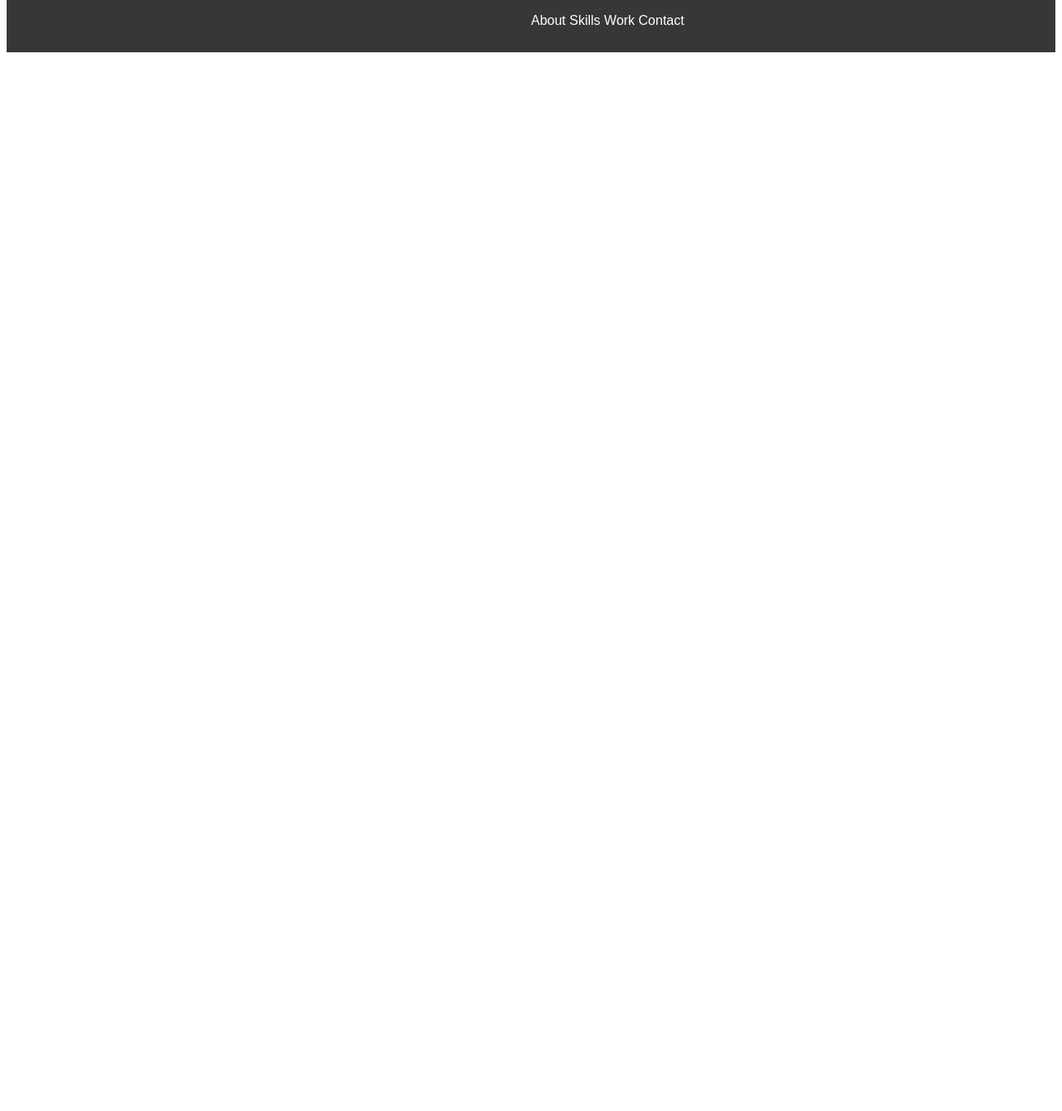
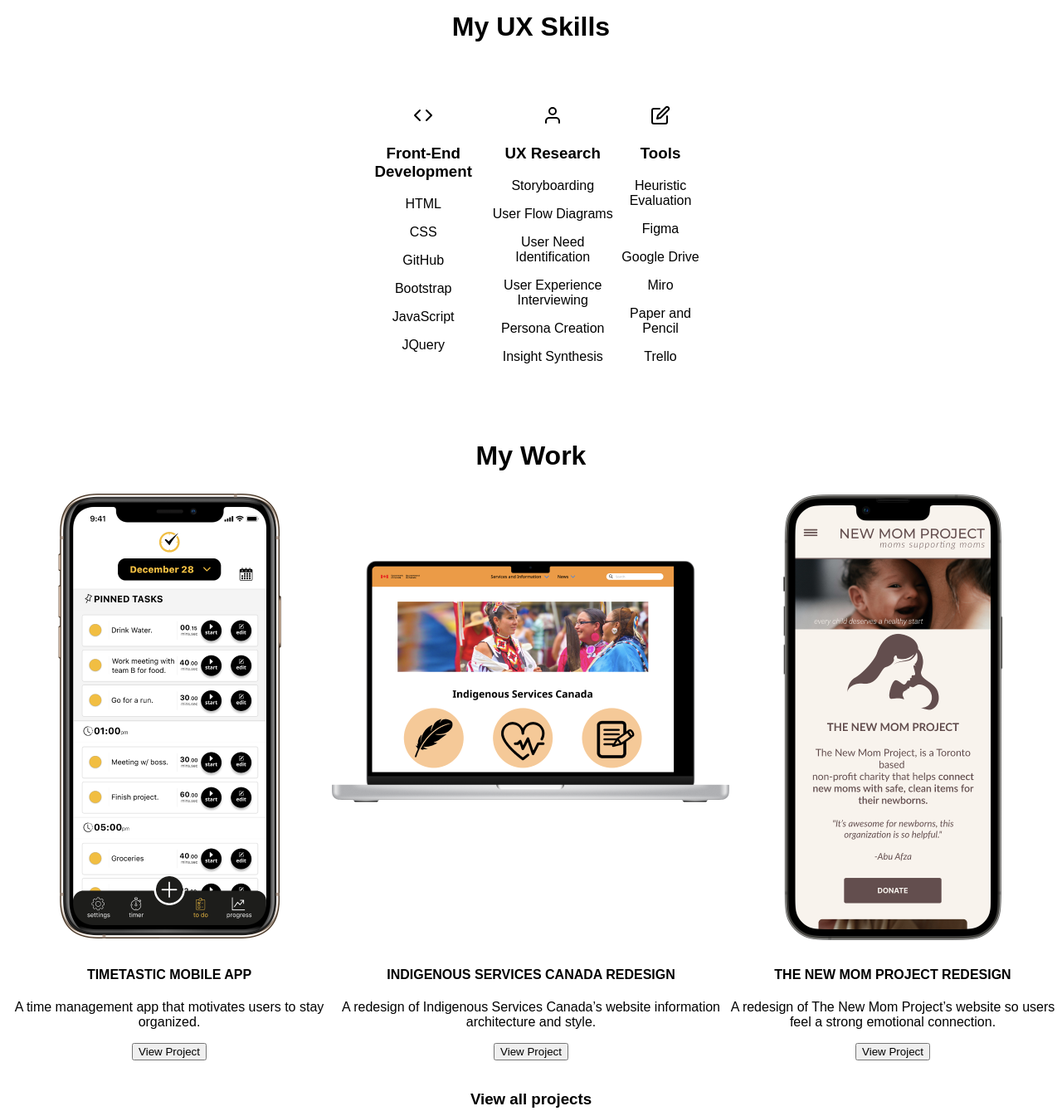
Before and after one commit to fayeounkham/UX_UI_HW_18, a plain HTML site: page index.html in a window 1280 px wide. Shown: the part 800-2139 px from the top of the page at 83% size. Before the commit the page ends 871 px from the top, so only its background shows below. Drawn offline with Linux system fonts and the light colour scheme.

Commit message:
Homework 18 Done

```diff
--- a/css/style.css
+++ b/css/style.css
@@ -67,3 +67,78 @@
 h1 {
     font-size: xx-large;
 }
+
+.flexContainer {
+    display: flex;
+    width: 33%;
+    margin: auto;
+    padding: 50px;
+}
+
+.workGrid {
+    display: grid;
+    grid-template-rows: 350px 350px;
+    grid-template-columns: 1fr 1fr 1fr;
+    grid-template-areas:
+    "timetasticImg iscImg nmpImg"
+    "timetastic isc nmp";
+}
+
+#timetasticImg {
+    grid-area: timetasticImg;
+}
+
+#timetastic {
+    grid-area: timetastic;
+}
+
+#iscImg {
+    grid-area: iscImg;
+    margin-top: 80px;
+}
+
+#isc {
+    grid-area: isc;
+}
+
+#nmpImg {
+    grid-area: nmpImg;
+}
+
+#nmp {
+    grid-area: nmp;
+}
+
+.mySkills {
+    font-family: Arial, Helvetica, sans-serif;
+    text-align: center;
+}
+
+.myWork {
+    font-family: Arial, Helvetica, sans-serif;
+    text-align: center;
+}
+
+#timetastic, #isc, #nmp {
+    padding-top: 200px;
+}
+
+@media only screen and (max-width: 600px) {
+    .flexContainer {
+        flex-direction: column;
+    }
+    .myWork {
+        width: 100%;
+    }
+    .workGrid {
+        grid-template-rows: 350px 350px 350px 350px 350px 350px;
+        grid-template-columns: 1fr;
+        grid-template-areas:
+        "timetasticImg"
+        "timetastic"
+        "iscImg"
+        "isc"
+        "nmpImg"
+        "nmp";
+    }
+}
--- a/index.html
+++ b/index.html
@@ -28,6 +28,78 @@
                 <button>Download Resume</button>
             </div>
         </section>
+
+         <!--  My UX Skills section coded using CSS flex -->
+        <section class="mySkills">
+            <h1>My UX Skills</h1>
+            <div class="flexContainer">
+                <div>
+                    <img src="images/code.svg">
+                    <h3>Front-End Development</h3>
+                    <p>HTML</p>
+                    <p>CSS</p>
+                    <p>GitHub</p>
+                    <p>Bootstrap</p>
+                    <p>JavaScript</p>
+                    <p>JQuery</p>
+                </div>
+                <div>
+                    <img src="images/user.svg">
+                    <h3>UX Research</h3>
+                    <p>Storyboarding</p>
+                    <p>User Flow Diagrams</p>
+                    <p>User Need Identification</p>
+                    <p>User Experience Interviewing</p>
+                    <p>Persona Creation</p>
+                    <p>Insight Synthesis</p>
+                </div>
+                <div>
+                    <img src="images/edit.svg">
+                    <h3>Tools</h3>
+                    <p>Heuristic Evaluation</p>
+                    <p>Figma</p>
+                    <p>Google Drive</p>
+                    <p>Miro</p>
+                    <p>Paper and Pencil</p>
+                    <p>Trello</p>
+                </div>
+            </div>
+        </section>
+
+        <!-- My Work Section Constructed using CSS Grid -->
+        <section class="myWork">
+            <h1>My Work</h1>
+            <div class="workGrid">
+                <div id="timetasticImg">
+                    <img src="images/Timetastic.png">
+                </div>
+                <div id="timetastic">
+                    <h4>TIMETASTIC MOBILE APP</h4>
+                    <p>A time management app that motivates users to stay organized.</p>
+                    <button>View Project</button>
+                </div>
+                <div id="iscImg">
+                    <img src="images/Indigenous Services Canada Redesign.png">
+                </div>
+                <div id="isc">
+                    <h4>INDIGENOUS SERVICES CANADA REDESIGN</h4>
+                    <p>A redesign of Indigenous Services Canada’s website information architecture and style.</p>
+                    <button>View Project</button>
+                </div>
+                <div id="nmpImg">
+                    <img src="images/The New Mom Project Redesign.png">
+                </div>
+                <div id="nmp">
+                    <h4>THE NEW MOM PROJECT REDESIGN</h4>
+                    <p>A redesign of The New Mom Project’s website so users feel a strong emotional connection.</p>
+                    <button>View Project</button>
+                </div>
+            </div>
+            <h3>View all projects</h3>
+            <br>
+            <br>
+            <br>
+        </section>
         <footer>
             <ul>
                 <li class="inline-block">About</li>
```
Also changed, not shown: images/Indigenous Services Canada Redesign.png (added), images/The New Mom Project Redesign.png (added), images/Timetastic.png (added), images/code.svg (added), images/edit.svg (added), images/user.svg (added), 2 other files.
